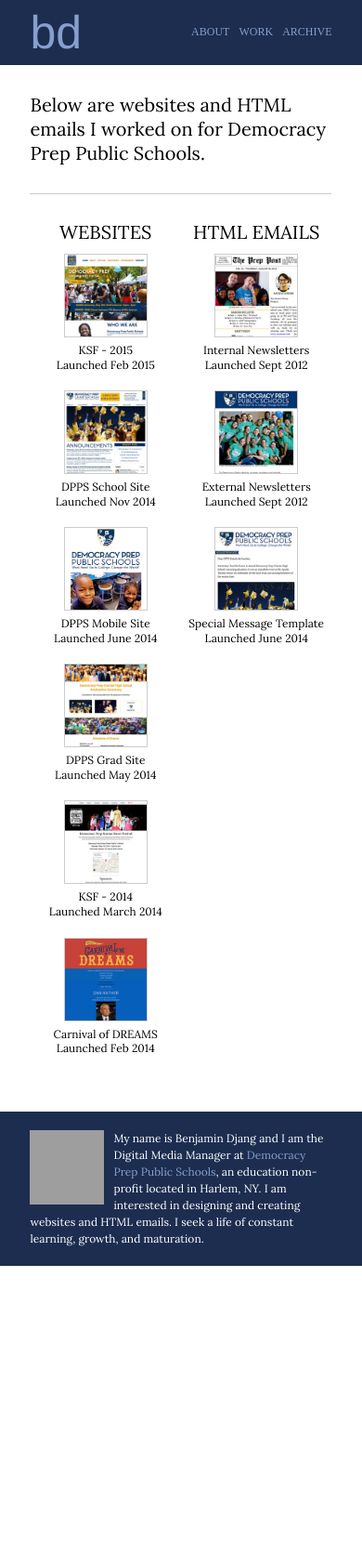
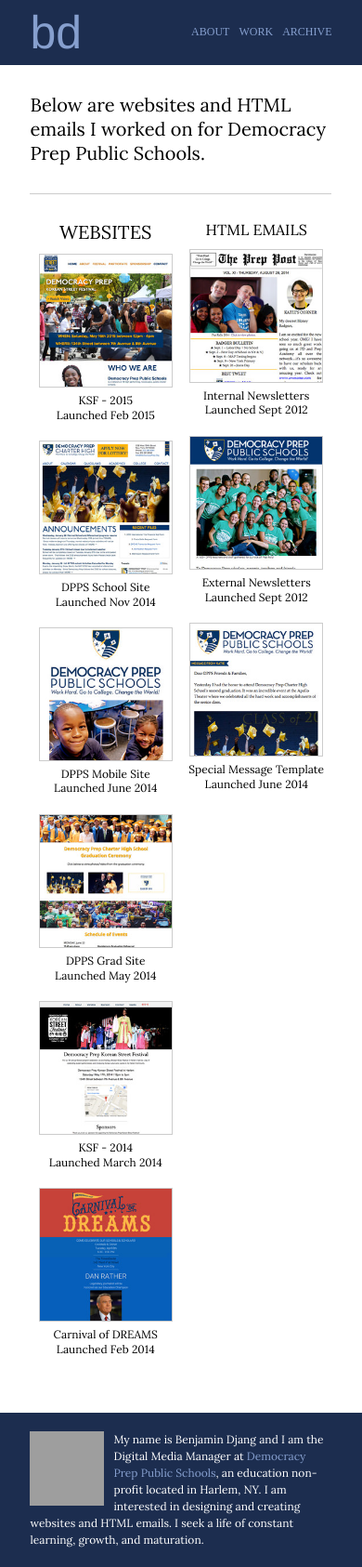
Before and after one commit to bdjang/benjamin-djang, a Jekyll site: the page built from work.html, in a window 390 px wide. Shown: the whole page at 93% size. Built offline with Jekyll 4.4.1, drawn with Linux system fonts in a browser that asks for light colours; before the commit the page ends 1362 px from its top, so only the background shows below that; grey boxes are pictures that could not be loaded.

Commit message:
Adjusted work img size and title for mobile view

```diff
--- a/css/main.scss
+++ b/css/main.scss
@@ -274,8 +274,11 @@
 
 @media only screen and (max-width: 681px) {
 	.workEffect {
-		max-width: 100px;
-		height: 100px;
+		max-width: 160px;
+		height: 160px;
+	}
+	.workTitle-email {
+		font-size: 16px;
 	}
 }
 
--- a/work.html
+++ b/work.html
@@ -83,7 +83,7 @@
           </article>
 
           <article class="col-5-12">
-              <h2>HTML EMAILS</h2>
+              <h2 class="workTitle-email">HTML EMAILS</h2>
 
               <figure class="workEffect">
                 <a href="{{ site.url }}/internal-newsletter"><img src="img/in-aug2014_preview_mini.jpg" alt="Internal Newsletter"></a>
```
